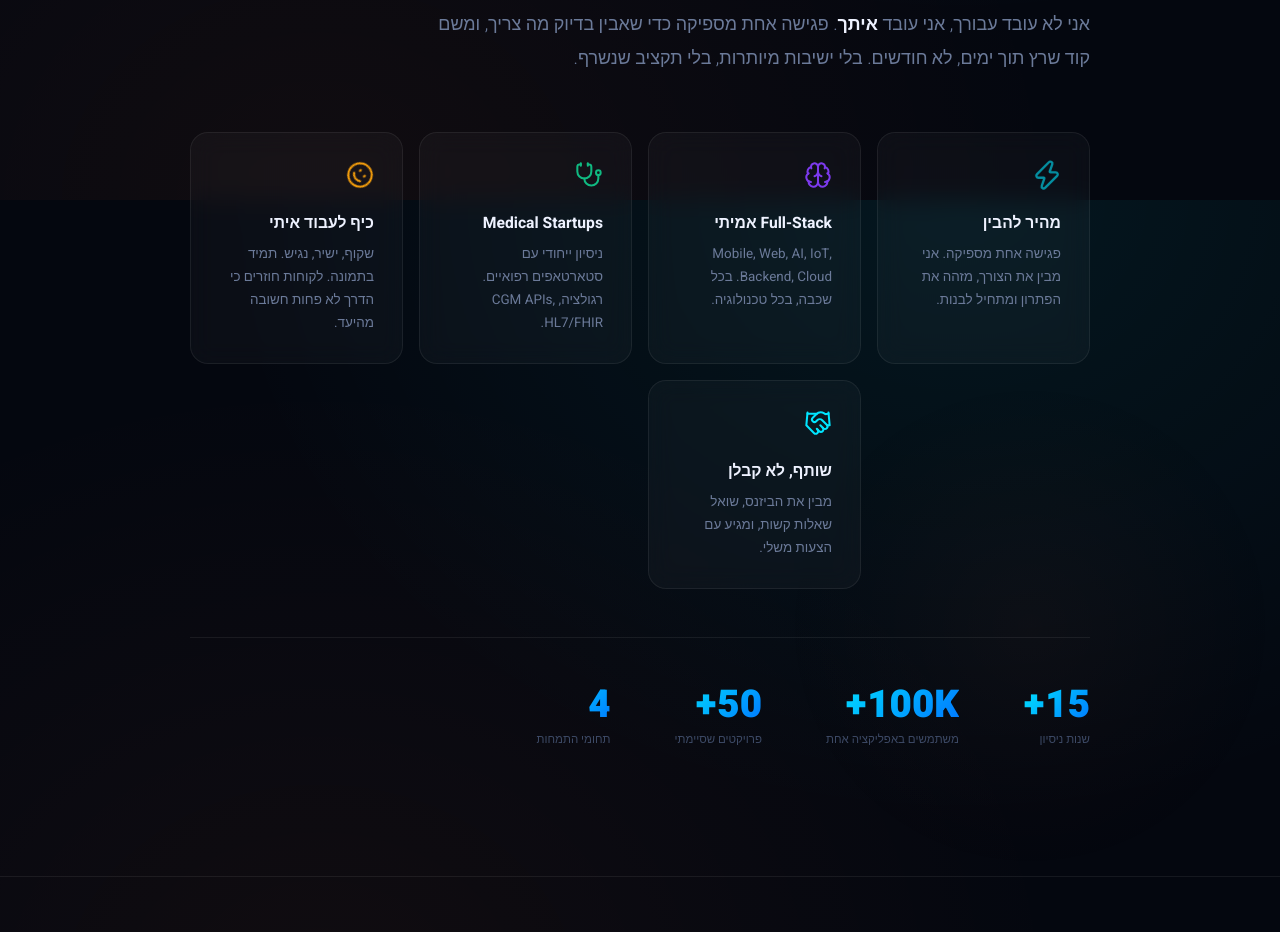
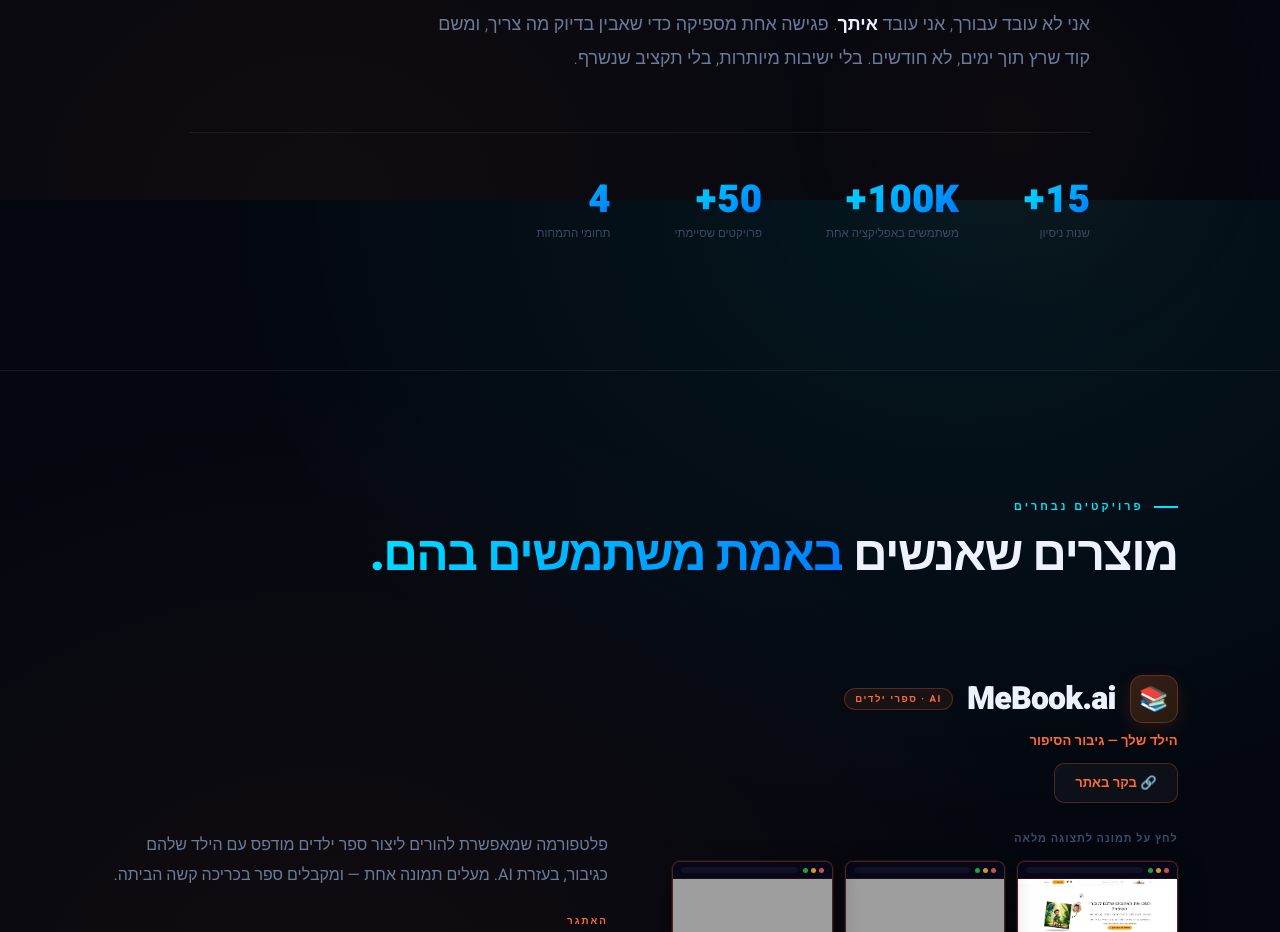
Before and after one commit to studioidan/popapp-website, a Next.js app: page / in a window 1280 px wide. Shown: the part 1400-2332 px from the top of the page. Built offline with nearby package versions, Linux system fonts and the light colour scheme; grey boxes are pictures that could not be loaded.

Commit message:
fix: remove duplicate cards from About — cards only in WhyMe

```diff
--- a/components/About.tsx
+++ b/components/About.tsx
@@ -1,15 +1,5 @@
 'use client'
 import { useEffect, useRef } from 'react'
-import { Zap, Brain, Stethoscope, Smile, DollarSign, Handshake } from 'lucide-react'
-
-const HIGHLIGHTS = [
-  { Icon: Zap,         title: 'מהיר להבין',      text: 'פגישה אחת מספיקה. אני מבין את הצורך, מזהה את הפתרון ומתחיל לבנות.', color: '#00e5ff', anim: 'pulse' },
-  { Icon: Brain,       title: 'Full-Stack אמיתי', text: 'Mobile, Web, AI, IoT, Backend, Cloud. בכל שכבה, בכל טכנולוגיה.', color: '#7c3aed', anim: 'none' },
-  { Icon: Stethoscope, title: 'Medical Startups', text: 'ניסיון ייחודי עם סטארטאפים רפואיים. רגולציה, CGM APIs, HL7/FHIR.', color: '#10b981', anim: 'none' },
-  { Icon: Smile,       title: 'כיף לעבוד איתי',  text: 'שקוף, ישיר, נגיש. תמיד בתמונה. לקוחות חוזרים כי הדרך לא פחות חשובה מהיעד.', color: '#f59e0b', anim: 'spin-slow' },
-  { Icon: DollarSign,  title: 'תקציב בשליטה',    text: 'אתה משלם על קוד שרץ, לא על PM, QA וארכיטקטים שמעבירים הודעות.', color: '#ff6b35', anim: 'none' },
-  { Icon: Handshake,   title: 'שותף, לא קבלן',   text: 'מבין את הביזנס, שואל שאלות קשות, ומגיע עם הצעות משלי.', color: '#00e5ff', anim: 'none' },
-]
 
 export default function About() {
   const refs = useRef<(HTMLElement | null)[]>([])
@@ -86,48 +76,8 @@ export default function About() {
           {' '}פגישה אחת מספיקה כדי שאבין בדיוק מה צריך, ומשם קוד שרץ תוך ימים, לא חודשים. בלי ישיבות מיותרות, בלי תקציב שנשרף.
         </p>
 
-        {/* highlights grid */}
-        <div style={{ display:'grid',
-          gridTemplateColumns:'repeat(auto-fit,minmax(min(100%,200px),1fr))', gap:16 }}>
-          {HIGHLIGHTS.map((h, i) => (
-            <div key={h.title} ref={r(6+i)} data-i={6+i}
-              style={{ background:'rgba(255,255,255,0.03)', backdropFilter:'blur(12px)',
-                border:'1px solid rgba(255,255,255,0.07)', borderRadius:18,
-                padding:'clamp(20px,3vw,28px)', ...anim((6+i)*0.07),
-                transition: `opacity 0.7s ease ${(6+i)*0.07}s, transform 0.7s ease ${(6+i)*0.07}s, border-color 0.3s, box-shadow 0.3s` }}
-              onMouseEnter={e => {
-                e.currentTarget.style.borderColor=`${h.color}44`
-                e.currentTarget.style.transform='translateY(-4px)'
-                e.currentTarget.style.boxShadow=`0 16px 48px ${h.color}14`
-              }}
-              onMouseLeave={e => {
-                e.currentTarget.style.borderColor='rgba(255,255,255,0.07)'
-                e.currentTarget.style.transform='translateY(0)'
-                e.currentTarget.style.boxShadow='none'
-              }}
-            >
-              <div style={{ marginBottom:16 }}>
-                <h.Icon
-                  size={28}
-                  color={h.color}
-                  strokeWidth={1.75}
-                  style={{
-                    animation: h.anim === 'pulse'
-                      ? 'icon-pulse 2s ease-in-out infinite'
-                      : h.anim === 'spin-slow'
-                      ? 'icon-spin 6s linear infinite'
-                      : 'none',
-                  }}
-                />
-              </div>
-              <div style={{ fontWeight:700, fontSize:'0.98rem', marginBottom:8 }}>{h.title}</div>
-              <p style={{ color:'var(--text-secondary)', fontSize:'0.84rem', lineHeight:1.72 }}>{h.text}</p>
-            </div>
-          ))}
-        </div>
-
         {/* stats */}
-        <div ref={r(10)} data-i="10" style={{ display:'flex', gap:'clamp(24px,5vw,64px)',
+        <div ref={r(6)} data-i="6" style={{ display:'flex', gap:'clamp(24px,5vw,64px)',
           flexWrap:'wrap', paddingTop:48, marginTop:48,
           borderTop:'1px solid var(--border)', ...anim(0.5) }}>
           {[
@@ -145,17 +95,6 @@ export default function About() {
           ))}
         </div>
       </div>
-
-      <style>{`
-        @keyframes icon-pulse {
-          0%,100% { opacity:1; transform:scale(1); }
-          50% { opacity:0.7; transform:scale(1.15); }
-        }
-        @keyframes icon-spin {
-          from { transform:rotate(0deg); }
-          to   { transform:rotate(360deg); }
-        }
-      `}</style>
     </section>
   )
 }
```
